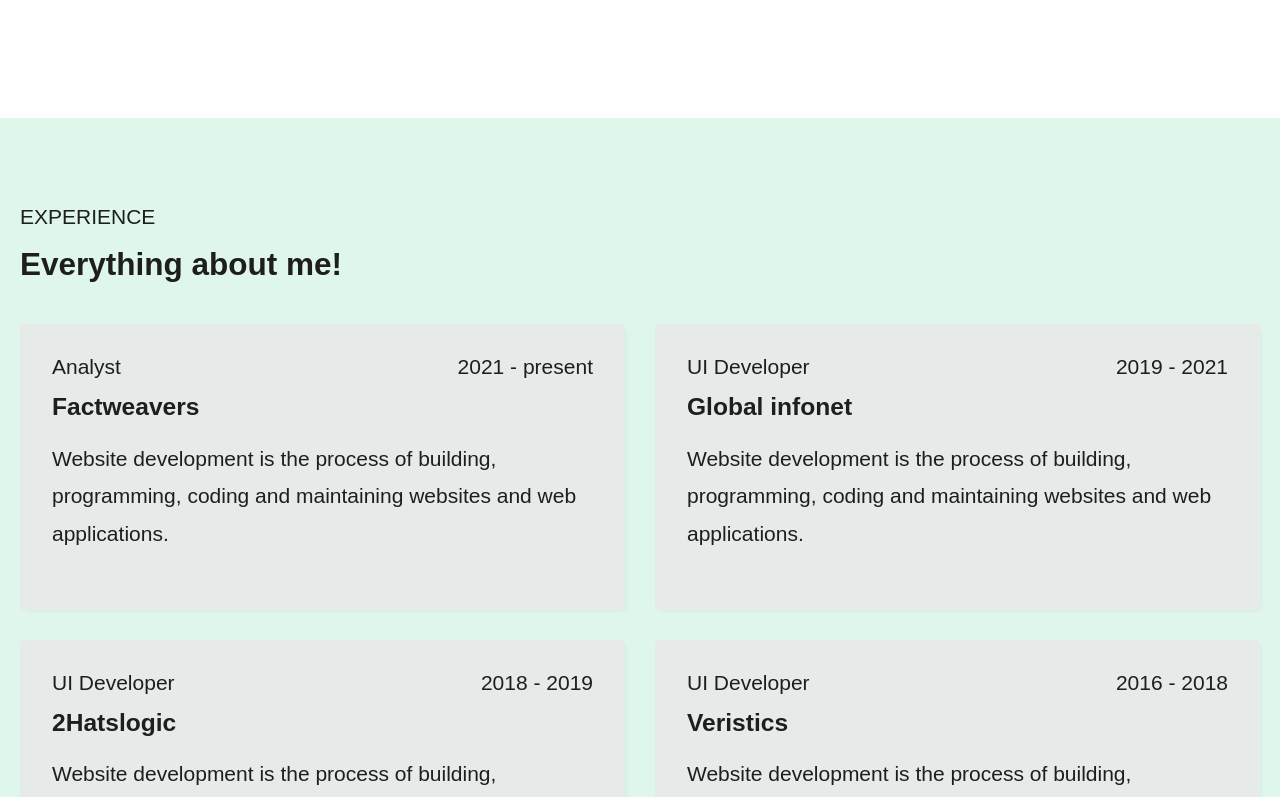
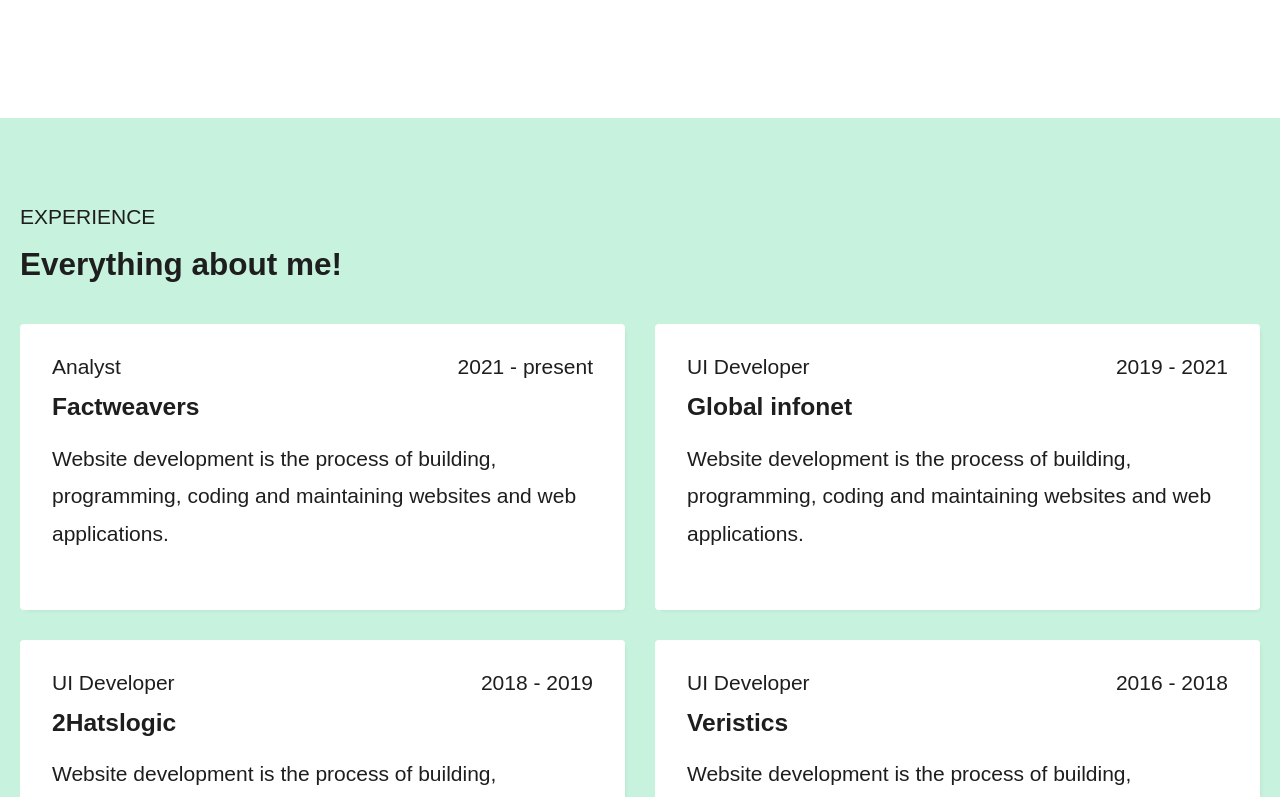
Before and after one commit to jewelmichael/jewelmichael-vite, a React (Vite) app: page / in a window 1280 px wide. Shown: the part 1363-2160 px from the top of the page. Built offline with nearby package versions, Linux system fonts and the light colour scheme.

Commit message:
color fine tunes

```diff
--- a/src/components/layouts/header/Header.module.scss
+++ b/src/components/layouts/header/Header.module.scss
@@ -81,7 +81,7 @@
 }
 
 .activeMobile {
-  text-decoration: underline;
+  font-weight: 900;
 }
 
 .mobileThemeToggle {
--- a/src/components/layouts/header/Header.tsx
+++ b/src/components/layouts/header/Header.tsx
@@ -117,8 +117,8 @@
               {navLinks.map((link, i) => (
                 <motion.div
                   key={link.path}
-                  initial={{ opacity: 0, y: 20 }}
-                  animate={{ opacity: 1, y: 0 }}
+                  initial={{ opacity: 0, x: 20 }}
+                  animate={{ opacity: 1, x: 0 }}
                   transition={{ delay: 0.2 + i * 0.1 }}
                 >
                   <Link
@@ -137,7 +137,7 @@
                 onClick={toggleTheme}
                 className={styles.mobileThemeToggle}
               >
-                {theme === 'light' ? <Sun size={22} /> : <Moon size={22} />}
+                {theme === 'light' ? <Sun size={40} /> : <Moon size={40} />}
               </motion.div>
             </nav>
           </motion.div>
--- a/src/styles/styles.scss
+++ b/src/styles/styles.scss
@@ -4,68 +4,108 @@
 
 @use "./utils/misc";
 
-
 :root {
-  /*! Screen Sizes
-    ******************************/
+  /*! Screen Sizes */
   --breakpoint-xs: #{vars.$breakpoint-xs};
   --breakpoint-sm: #{vars.$breakpoint-sm};
   --breakpoint-md: #{vars.$breakpoint-md};
   --breakpoint-lg: #{vars.$breakpoint-lg};
   --breakpoint-xl: #{vars.$breakpoint-xl};
 
-  /*! Colors
-    ******************************/
+  /*! Font */
+  --font-family-primary: #{vars.$primaryFontFamily};
+  --font-family-secondary: #{vars.$secondaryFontFamily};
+
+  /*! Colors – Light Theme */
   --color-primary: #139652;
   --color-primary-light: #1FBF73;
-  --color-primary-light-bg: #DFF7EB;
+  --color-primary-lighter: #A2EFC8;
+  --color-primary-light-bg: #C6F2DE;
+  --color-primary-dark: #0B3F2B;
+  --color-primary-darker: #052014;
   --color-primary-dark-bg: #0B3F2B;
+  --color-primary-darkest-bg: #041812;
+
   --color-secondary: #F2C94C;
   --color-secondary-light: #FFF4C2;
+  --color-secondary-lighter: #FFF9E4;
+  --color-secondary-dark: #C1A437;
+  --color-secondary-darker: #8F7D27;
+
   --color-accent: #EB5757;
+  --color-accent-light: #F68C8C;
+  --color-accent-dark: #BB2C2C;
+
   --bg: #F8F9FA;
   --bg-light: #FFFFFF;
+  --bg-lighter: #FFFFFF;
   --bg-dark: #E6EBE9;
+  --bg-darker: #D1D6D4;
+
   --text: #1E1E1E;
-  --fixed-text: #1E1E1E;
+  --text-muted: #5E5E5E;
   --text-light: #F5F5F5;
-  --card: #E6EBE9;
-  --card-dark: #2C2C2E;
+
+  --card: #FFFFFF;
+  --card-light: #F5F7F6;
+  --card-dark: #E6EBE9;
+
   --card-shadow: rgba(0, 0, 0, 0.08);
   --muted: #A6A6A6;
   --border: #DADADA;
   --highlight-hover: rgba(0, 0, 0, 0.05);
 
-  /*! Font
-    ******************************/
-  --font-family-primary: #{vars.$primaryFontFamily};
-  --font-family-secondary: #{vars.$secondaryFontFamily
+  --link: var(--color-primary);
+  --link-hover: var(--color-primary-light);
 
-}
-
-;
+  --btn-shadow: inset 4px 6px 13px rgba(0, 0, 0, 0.05), 1px 2px 3px rgba(0, 0, 0, 0.2);
 }
 
 [data-theme="dark"] {
-
+  /*! Colors – Dark Theme */
   --color-primary: #139652;
   --color-primary-light: #1FBF73;
-  --color-primary-light-bg: #1A3C31;
-  --color-primary-dark-bg: #062D1F;
+  --color-primary-lighter: #48D9A3;
+  --color-primary-light-bg: #1C4B3A;
+  --color-primary-dark: #0B3F2B;
+  --color-primary-darker: #062D1F;
+  --color-primary-dark-bg: #0A2B21;
+  --color-primary-darkest-bg: #031710;
+
   --color-secondary: #F2C94C;
-  --color-secondary-light: #FFF4C2;
-  --color-accent: #EB5757;
-  --bg: #1C1C1E;
-  --bg-light: #2C2C2E;
-  --bg-dark: #121212;
+  --color-secondary-light: #FFEA9B;
+  --color-secondary-lighter: #FFF7D6;
+  --color-secondary-dark: #D9B63C;
+  --color-secondary-darker: #9C8628;
+
+  --color-accent: #FF6B6B;
+  --color-accent-light: #FF9999;
+  --color-accent-dark: #B03030;
+
+  --bg: #121212;
+  --bg-light: #1E1E1E;
+  --bg-lighter: #2A2A2A;
+  --bg-dark: #0A0A0A;
+  --bg-darker: #050505;
+
   --text: #F5F5F5;
+  --text-muted: #B5B5B5;
   --text-light: #1E1E1E;
-  --card: #121212;
-  --card-dark: #FFFFFF;
-  --card-shadow: rgba(0, 0, 0, 0.4);
-  --muted: #A6A6A6;
+
+  --card: #1E1E1E;
+  --card-light: #2C2C2E;
+  --card-dark: #292929;
+
+  --card-shadow: rgba(0, 0, 0, 0.6);
+  --muted: #7D7D7D;
   --border: #3A3A3C;
-  --highlight-hover: rgba(0, 0, 0, 0.05)
+  --highlight-hover: rgba(255, 255, 255, 0.06);
+
+  --link: var(--color-primary);
+  --link-hover: var(--color-primary-light);
+
+  --btn-shadow: inset 4px 6px 13px rgba(255, 255, 255, 0.06),
+    1px 2px 3px rgba(0, 0, 0, 0.4);
 }
 
 body {
@@ -81,12 +121,13 @@
 
 .btn {
   background-color: var(--bg-light);
+  color: var(--text);
   border: 0;
   border-radius: 100px;
   padding: vars.$spacer vars.$spacer-m 1.8rem;
   line-height: 1;
   font-weight: 500;
-  box-shadow: vars.$btnShadow;
+  box-shadow: var(--btn-shadow);
   transition:
     box-shadow 0.3s ease,
     transform 0.3s ease;
```
